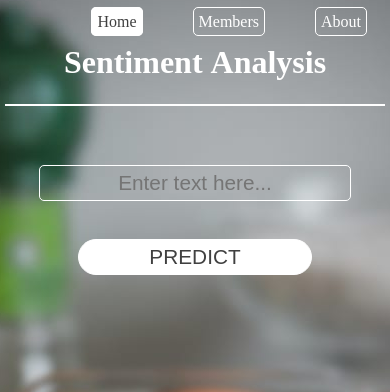
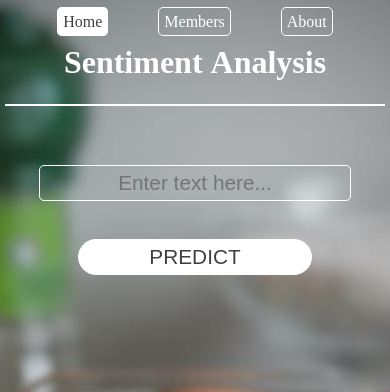
Before and after one commit to g-paras/sentiment-analysis-api, a Flask app: page / in a window 390 px wide. Shown: the top 392 px of the page. Run offline with Flask 2, Linux system fonts and the light colour scheme; parts of the project's set-up code (start-up, migrations or seed data) failed here and were passed over.

Commit message:
fixed templates

```diff
--- a/static/css/bout.css
+++ b/static/css/bout.css
@@ -64,3 +64,7 @@ div ul li a:hover {
     font-size: 1.3em;
     text-shadow: 2px 3px 6px black;
 }
+@media only screen and (max-width: 583px) {
+    .nav {width: 100%;
+    justify-content: space-between;}
+}
--- a/static/css/index.css
+++ b/static/css/index.css
@@ -85,3 +85,7 @@ p {
     padding: 12px;
     text-align: left;
 }
+@media only screen and (max-width: 583px) {
+    .nav {width: 100%;
+    justify-content: space-evenly;}
+}
--- a/static/css/member.css
+++ b/static/css/member.css
@@ -81,3 +81,7 @@ h4 {
     text-align: left;
     margin-bottom: 0;
 }
+@media only screen and (max-width: 583px) {
+    .list {width: 100%;
+    justify-content: space-between;}
+}
--- a/templates/about.html
+++ b/templates/about.html
@@ -9,7 +9,7 @@
 </head>
 
 <body>
-	<div>
+	<div class="nav">
 		<ul>
 			<li><a href="/">Home</a></li>
 			<li><a href="/member">Members</a></li>
--- a/templates/index.html
+++ b/templates/index.html
@@ -9,7 +9,7 @@
 </head>
 
 <body>
-    <div>
+    <div class="nav">
         <ul>
             <li><a class="active" href="/">Home</a></li>
             <li><a href="/member">Members</a></li>
--- a/templates/upload.html
+++ b/templates/upload.html
@@ -9,7 +9,7 @@
 </head>
 
 <body>
-	<div>
+	<div class="nav">
 		<ul>
 			<li><a href="/">Home</a></li>
 			<li><a href="/member">Members</a></li>
```
Also changed, not shown: templates/canvas.html (+15 -1 lines).
